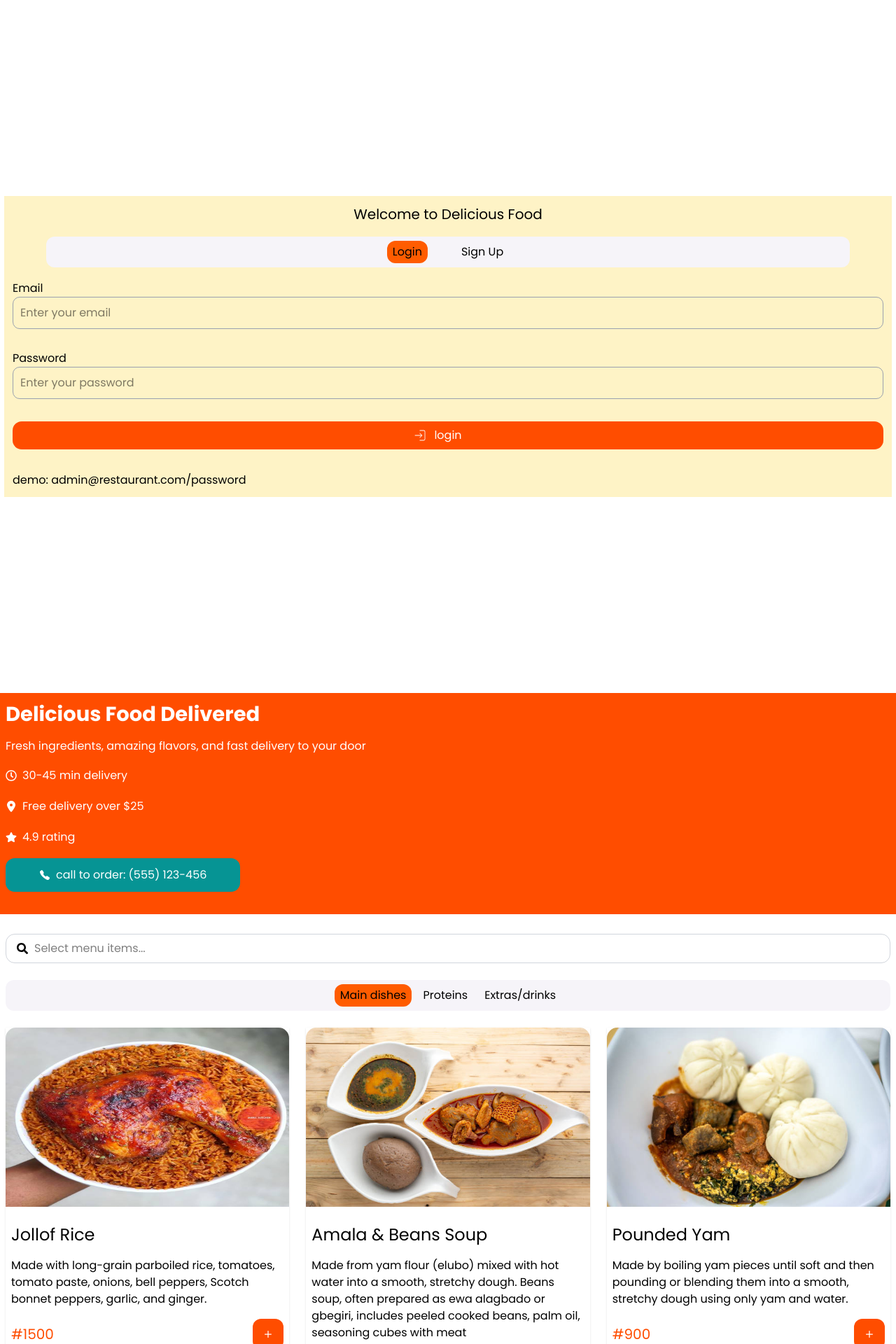
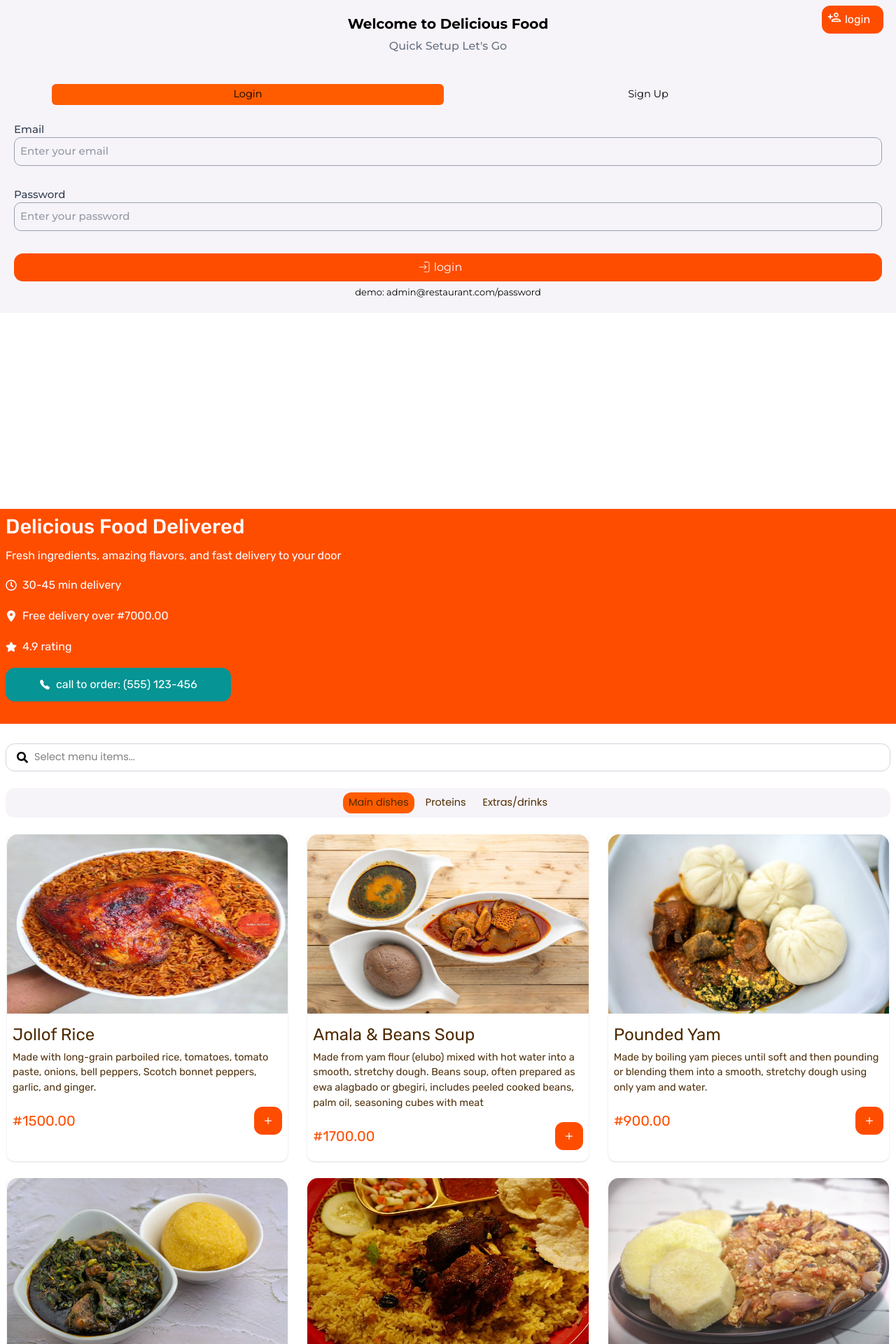
Before and after one commit to ola-ben/eatorder, a React (Vite) app: page / in a window 1280 px wide. Shown: the top 1920 px of the page at 70% size. Built offline with nearby package versions, Linux system fonts and the light colour scheme.

Commit message:
working login functionality

```diff
--- a/Header.jsx
+++ b/Header.jsx
@@ -3,11 +3,12 @@ import { FaLocationDot } from "react-icons/fa6";
 import { FaStar } from "react-icons/fa";
 import { IoCall } from "react-icons/io5";
 
+
 export function Header() {
   return (
-    <section className="bg-ph h-vh">
+    <section className="bg-ph h-vh font-rubik">
       <div className=" p-2 leading-11">
-        <h1 className="text-white text-[29px] font-bold mb-3 text-balance">
+        <h1 className="text-white text-[29px] font-medium mb-3 text-balance leading-[1.2]">
           Delicious Food Delivered
         </h1>
         <p className="text-white leading-[1.5] mb-2">
@@ -19,7 +20,7 @@ export function Header() {
         </p>
         <p className="text-white flex items-center gap-2">
           <FaLocationDot className=" text-white" />
-          Free delivery over $25
+          Free delivery over #7000.00
         </p>
         <p className="text-white flex items-center gap-2 mb-2">
           <FaStar className=" text-white" />
--- /dev/null
+++ b/Loginbtn.jsx
@@ -0,0 +1,15 @@
+import { useState } from "react";
+import { MdOutlinePersonAdd } from "react-icons/md";
+import Loginsignup from "./Loginsignup";
+
+export default function Loginbtn() {
+  const [displaypage, setDisplaypage] = useState();
+  return (
+    <section className="font-rubik ml-3 fixed top-2 right-2 z-10 px-2.5">
+      <button className="bg-ph w-22 p-2 text-white rounded-[12px] pl-5.5">
+        login
+      </button>
+      <MdOutlinePersonAdd className="text-xl absolute top-1/2 transform -translate-y-2/3  text-white ml-2" />
+    </section>
+  );
+}
--- a/Loginsignup.jsx
+++ b/Loginsignup.jsx
@@ -1,19 +1,24 @@
 import { useState } from "react";
 import { CiLogin } from "react-icons/ci";
+import { MdOutlinePersonAdd } from "react-icons/md";
 
 export default function Loginsignup() {
   const [page, setPage] = useState("login");
 
   return (
-    <div>
-      <section className=" left-full fixe my-70 bg-amber-100 mx-1.5 p-3">
-        <p className=" text-center text-xl mb-2.5">Welcome to Delicious Food</p>
-        <div className=" flex space-x-10 bg-[#f6f4f9]  rounded-[12px] justify-center mx-12 my-4.5  py-1.5">
+    <section className=" left-full fixe bg-[#f6f4f9]  p-5 mb-70 font-montserrat">
+      <p className=" text-center text-xl mb-1.5 font-bold  ">
+        Welcome to Delicious Food
+      </p>
+      <p className=" capitalize font-montserrat font-medium  text-gray-500 text-center mb-9  ">
+        quick setup let's go
+      </p>
+      <div className=" flex space-x-3 bg-[#f6f4f9] text-[14.5px] rounded-[12px] justify-center mx-12 my-4.5  p-1.5">
         <button
           onClick={() => setPage("login")}
           className={`${
             page === "login" && "bg-pc"
-            }  duration-300  rounded-[12px] py-1 px-2 capitalize`}
+          }  duration-300  rounded-[6px] w-full  capitalize p-1`}
         >
           login
         </button>
@@ -21,7 +26,7 @@ export default function Loginsignup() {
           onClick={() => setPage("signup")}
           className={`${
             page === "signup" && "bg-pc"
-            } duration-300  rounded-[12px] py-1 px-2 capitalize`}
+          } duration-300  rounded-[6px] w-full capitalize  p-1`}
         >
           sign up
         </button>
@@ -33,83 +38,84 @@ export default function Loginsignup() {
         {page === "signup" && <SignUp />}
       </form>
     </section>
-    </div>
   );
 }
 
-function Login() {
+export function Login() {
   return (
     <section>
-      <form action="" className="">
+      <div className="">
         {}
-        <div className="grid grid-cols-1">
+        <div className="grid grid-cols-1 font-medium text-gray-700 text-[15px]">
           <label htmlFor="Email">Email</label>
           <input
             type="text"
             placeholder="Enter your email"
-            className="w-full bg-transparent border border-gray-400 rounded-[10px] p-2.5 focus:border-ph focus:outline-none mb-7.5"
+            className="w-full bg-transparent border border-gray-400 rounded-[10px] p-2 focus:border-ph focus:outline-none mb-7.5"
             required
           />
         </div>
-        <div className="grid grid-cols-1">
+        <div className="grid grid-cols-1 font-medium text-gray-700 text-[15px]">
           <label htmlFor="Password ">Password </label>
           <input
             type="password"
             placeholder="Enter your password"
-            className="w-full bg-transparent border rounded-[10px] p-2.5 border-gray-400 focus:border-ph focus:outline-none"
+            className="w-full bg-transparent border rounded-[10px] p-2 border-gray-400 focus:border-ph focus:outline-none"
             required
           />
         </div>
         <div className="flex justify-center relative">
-          <button className="bg-ph my-8 w-full p-2 text-white rounded-[13px] read-only:">
+          <button className="bg-ph mt-8 w-full p-2 text-white rounded-[13px]">
             login
           </button>
-          <CiLogin className="  text-xl absolute top-1/2 transform -translate-y-1/2  mr-20 text-white" />
+          <CiLogin className="  text-xl absolute top-2/3 transform -translate-y-1/3  mr-17 text-white" />
         </div>
-        <p className="">demo: admin@restaurant.com/password</p>
-      </form>
+        <p className=" text-[13px] text-center mt-1.5">
+          demo: admin@restaurant.com/password
+        </p>
+      </div>
     </section>
   );
 }
 
-function SignUp() {
+export function SignUp() {
   return (
     <section>
-      <form action="" className="">
-        <div className="grid grid-cols-1">
+      <div className="">
+        <div className="grid grid-cols-1  font-medium text-gray-700 text-[15px]">
           <label htmlFor="Email">Full Name</label>
           <input
             type="text"
             placeholder="Enter your full name"
-            className="w-full bg-transparent border border-gray-400 rounded-[10px] p-2.5 focus:border-ph focus:outline-none mb-7.5"
+            className="w-full border border-gray-400  rounded-[10px] p-2 focus:border-ph focus:outline-none mb-7.5 "
             required
           />
         </div>
-        <div className="grid grid-cols-1">
+        <div className="grid grid-cols-1  font-medium text-gray-700 text-[15px]">
           <label htmlFor="Email">Email</label>
           <input
             type="text"
             placeholder="Enter your email"
-            className="w-full bg-transparent border border-gray-400 rounded-[10px] p-2.5 focus:border-ph focus:outline-none mb-7.5"
+            className="w-full bg-transparent border border-gray-400 rounded-[10px] p-2 focus:border-ph focus:outline-none mb-7.5"
             required
           />
         </div>
-        <div className="grid grid-cols-1">
+        <div className="grid grid-cols-1  font-medium text-gray-700 text-[15px]">
           <label htmlFor="Password ">Password </label>
           <input
             type="password"
             placeholder="Create a password"
-            className="w-full bg-transparent border rounded-[10px] p-2.5 border-gray-400 focus:border-ph focus:outline-none"
+            className="w-full bg-transparent border rounded-[10px] p-2 border-gray-400 focus:border-ph focus:outline-none"
             required
           />
         </div>
         <div className="flex justify-center relative">
-          <button className="bg-ph my-8 w-full p-2 text-white rounded-[13px] read-only:">
+          <button className="bg-ph my-8 w-full p-2 text-white rounded-[13px] font-medium">
             SignUp
           </button>
-          <CiLogin className="  text-xl absolute top-1/2 transform -translate-y-1/2  mr-20 text-white" />
+          <MdOutlinePersonAdd className="text-xl absolute top-1/2 transform -translate-y-1/2  mr-23 text-white" />
         </div>
-      </form>
+      </div>
     </section>
   );
 }
--- a/Menu.jsx
+++ b/Menu.jsx
@@ -7,7 +7,7 @@ const dishesData = [
     name: "Jollof Rice",
     ingredients:
       "Made with long-grain parboiled rice, tomatoes, tomato paste, onions, bell peppers, Scotch bonnet peppers, garlic, and ginger.",
-    price: 1500,
+    price: 1500.0,
     photoName: "/pizzaimages/jollofricee.jpg",
     type: "maindishes",
   },
@@ -16,7 +16,7 @@ const dishesData = [
     name: "Amala & Beans Soup",
     ingredients:
       "Made from yam flour (elubo) mixed with hot water into a smooth, stretchy dough. Beans soup, often prepared as ewa alagbado or gbegiri, includes peeled cooked beans, palm oil,  seasoning cubes with meat",
-    price: 1700,
+    price: 1700.0,
     photoName: "/pizzaimages/amalaa.jpg",
     type: "maindishes",
   },
@@ -24,7 +24,7 @@ const dishesData = [
     name: "Pounded Yam",
     ingredients:
       "Made by boiling yam pieces until soft and then pounding or blending them into a smooth, stretchy dough using only yam and water.",
-    price: 900,
+    price: 900.0,
     photoName: "/pizzaimages/poundedyammm.jpg",
     type: "maindishes",
   },
@@ -32,7 +32,7 @@ const dishesData = [
     name: "Eba & Efo",
     ingredients:
       "made from garri (cassava flakes) mixed with hot water, while Efo (vegetable soup) is prepared with spinach or fluted pumpkin leaves, palm oil, tomatoes, peppers, onions, crayfish, locust beans, and assorted meat or fish.",
-    price: 15.99,
+    price: 1500.0,
     photoName: "/pizzaimages/ebaa.jpg",
     type: "maindishes",
   },
@@ -40,7 +40,7 @@ const dishesData = [
     name: "Fried rice and Chicken",
     ingredients:
       "Fried rice with chicken  made with parboiled rice, mixed vegetables (carrots, peas, sweet corn, green beans), onions, garlic, soy sauce, curry powder, and seasoning, served with seasoned and fried or grilled chicken.",
-    price: 2000,
+    price: 2000.0,
     photoName: "/pizzaimages/friedricewithchicken.jpg",
     type: "maindishes",
   },
@@ -48,7 +48,7 @@ const dishesData = [
     name: "Yam and Egg",
     ingredients:
       "Made with boiled yam slices served alongside a fried egg sauce prepared with eggs, tomatoes, onions, peppers, and seasoning.",
-    price: 1700,
+    price: 1700.0,
     photoName: "/pizzaimages/yamegg.jpg",
     type: "proteins",
   },
@@ -56,7 +56,7 @@ const dishesData = [
     name: "Fish",
     ingredients:
       "Made with ingredients like fresh or smoked fish, onions, peppers, tomatoes, garlic, seasoning cubes, and palm or vegetable oil, depending on the cooking style.",
-    price: 2500,
+    price: 2500.0,
     photoName: "/pizzaimages/fish.jpg",
     type: "proteins",
   },
@@ -64,7 +64,7 @@ const dishesData = [
     name: "Moi Moi",
     ingredients:
       "made from blended peeled beans, onions, peppers, oil (usually palm or vegetable), seasoning cubes, and optional additions like eggs, fish, or ground crayfish.",
-    price: 500,
+    price: 500.0,
     photoName: "/pizzaimages/moimoii.jpg",
     type: "proteins",
   },
@@ -72,14 +72,14 @@ const dishesData = [
     name: "Bush Meat",
     ingredients:
       "Prepared with ingredients like the meat itself (such as antelope or grasscutter), onions, peppers, garlic, ginger, seasoning cubes, and palm oil or vegetable oil, often cooked in a spicy sauce or soup.",
-    price: 500,
+    price: 500.0,
     photoName: "/pizzaimages/bushmeat.jpg",
     type: "proteins",
   },
   {
     name: "Fanta",
     ingredients: "Carbonated drinks",
-    price: 500,
+    price: 500.0,
     photoName: "/pizzaimages/fanta.jpeg",
     type: "extrasanddrinks",
   },
@@ -87,28 +87,28 @@ const dishesData = [
     name: "Margerita Pizza",
     ingredients:
       "Fresh mozzarella, tomato sause, and basil on our hand-tossed dough",
-    price: 4500,
+    price: 4500.0,
     photoName: "/pizzaimages/Margheritapizza.jpg",
     type: "extrasanddrinks",
   },
   {
     name: "Shamawa",
     ingredients: "Carbonated drinks",
-    price: 1000,
+    price: 1000.0,
     photoName: "/pizzaimages/shawama.jpg",
     type: "extrasanddrinks",
   },
   {
     name: "Coke",
     ingredients: "Carbonated drinks",
-    price: 1000,
+    price: 1000.0,
     photoName: "/pizzaimages/coke.jpg",
     type: "extrasanddrinks",
   },
   {
     name: "Sprite",
     ingredients: "Carbonated drinks",
-    price: 1000,
+    price: 1000.0,
     photoName: "/pizzaimages/sprite.jpeg",
     type: "extrasanddrinks",
   },
@@ -123,17 +123,17 @@ export function Menu() {
           <input
             type="text"
             placeholder="Select menu items..."
-            className="border rounded-[13px] border-gray-300 focus:border-pc focus:outline-none relative w-[100%] p-2 pl-10"
+            className="border rounded-[13px] text-[14.5px] border-gray-300 focus:border-pc focus:outline-none relative w-[100%] p-2 pl-10"
           />
           <FaSearch className="absolute top-1/2 transform -translate-y-1/2 ml-4" />
         </div>
 
-        <div className=" my-6 text-center space-x-2 bg-[#f6f4f9] p-1.5 rounded-[12px]">
+        <div className=" my-6 text-center space-x-2 bg-[#f6f4f9] text-[14.5px]  p-1.5 rounded-[12px]">
           <button
             onClick={() => setItems("maindishes")}
             className={`${
               items === "maindishes" && "bg-pc"
-            } active:bg-[#ffffff] duration-300  rounded-[12px] py-1 px-2`}
+            } active:bg-[#ffffff] duration-300  rounded-[12px]  py-1 px-2 text-[#4f2b00]`}
           >
             Main dishes
           </button>
@@ -141,7 +141,7 @@ export function Menu() {
             onClick={() => setItems("proteins")}
             className={`${
               items === "proteins" && "bg-pc"
-            } active:bg-[#ffffff] duration-300   rounded-[12px] py-1 px-2`}
+            } active:bg-[#ffffff] duration-300   rounded-[12px] py-1 px-2 text-[#4f2b00]`}
           >
             Proteins
           </button>
@@ -150,7 +150,7 @@ export function Menu() {
             onClick={() => setItems("extrasanddrinks")}
             className={`${
               items === "extrasanddrinks" && "bg-pc"
-            } active:bg-[#ffffff] duration-300   rounded-[12px] py-1 px-2`}
+            } active:bg-[#ffffff] duration-300   rounded-[12px] py-1 px-2 text-[#4f2b00]`}
           >
             Extras/drinks
           </button>
--- a/Pizza.jsx
+++ b/Pizza.jsx
@@ -2,7 +2,7 @@ import { IoIosAdd } from "react-icons/io";
 
 export function Pizza({ name, ingredients, price, photoName }) {
   return (
-    <div className=" list-none shadow-sm rounded-b-[10px]">
+    <div className=" list-none shadow-sm rounded-b-[10px] mx-0.5 ">
       <img
         src={photoName}
         alt={name}
@@ -10,12 +10,14 @@ export function Pizza({ name, ingredients, price, photoName }) {
           "
       />
       <div className=" p-2">
-        <p className=" text-2xl my-4">{name}</p>
-        <p className="leading-[1.5] mb-4">{ingredients}</p>
+        <p className=" text-2xl my-1.5 font-rubik text-[#4f2b00]">{name}</p>
+        <p className="leading-[1.5] mb-4 text-[14.5px] font-rubik text-[#523410]">
+          {ingredients}
+        </p>
 
-        <span className="flex items-center justify-between mb-5">
-          <p className="text-ph text-xl">#{price}</p>
-          <button className="bg-ph p-3 rounded-xl hover:bg-orange-700 duration-300">
+        <span className="flex items-center justify-between mb-2">
+          <p className="text-ph text-xl  font-rubik">#{price}.00</p>
+          <button className="bg-ph p-2.5 rounded-xl hover:bg-orange-700 duration-300">
             <IoIosAdd className=" text-white text-xl " />
           </button>
         </span>
--- a/src/App.jsx
+++ b/src/App.jsx
@@ -1,10 +1,12 @@
-import { Header } from "../header";
+import { Header } from "../Header";
 import { Menu } from "../menu";
-import Loginsignup from "../loginsignup";
+import Loginsignup from "../Loginsignup";
+import Loginbtn from "../Loginbtn";
 
 export default function App() {
   return (
     <section className="">
+      <Loginbtn />
       <Loginsignup />
       <Header />
       <Menu />
--- a/src/index.css
+++ b/src/index.css
@@ -1,4 +1,6 @@
 @import url("https://fonts.googleapis.com/css2?family=Poppins:ital,wght@0,100;0,200;0,300;0,400;0,500;0,600;0,700;0,800;0,900;1,100;1,200;1,300;1,400;1,500;1,600;1,700;1,800;1,900&display=swap");
+@import url("https://fonts.googleapis.com/css2?family=Montserrat:ital,wght@0,100..900;1,100..900&family=Poppins:ital,wght@0,100;0,200;0,300;0,400;0,500;0,600;0,700;0,800;0,900;1,100;1,200;1,300;1,400;1,500;1,600;1,700;1,800;1,900&display=swap");
+@import url("https://fonts.googleapis.com/css2?family=Montserrat:ital,wght@0,100..900;1,100..900&family=Poppins:ital,wght@0,100;0,200;0,300;0,400;0,500;0,600;0,700;0,800;0,900;1,100;1,200;1,300;1,400;1,500;1,600;1,700;1,800;1,900&family=Rubik:ital,wght@0,300..900;1,300..900&display=swap");
 
 @import "tailwindcss";
 @theme inline {
@@ -6,6 +8,8 @@
   --color-ph: #ff4d00;
 
   --font-poppins: "Poppins", sans-serif;
+  --font-montserrat: "Montserrat", sans-serif;
+  --font-rubik: "Rubik", sans-serif;
 }
 * {
   /* @apply box-border m-0; */
```
Lines whose indentation alone changed are shown as unchanged.
